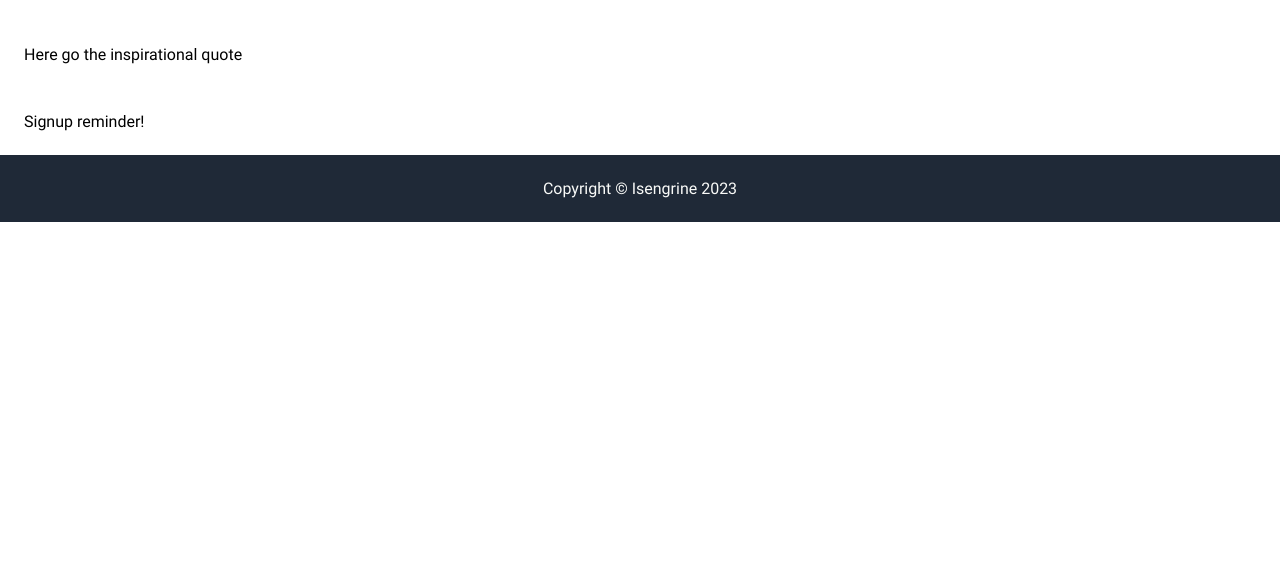
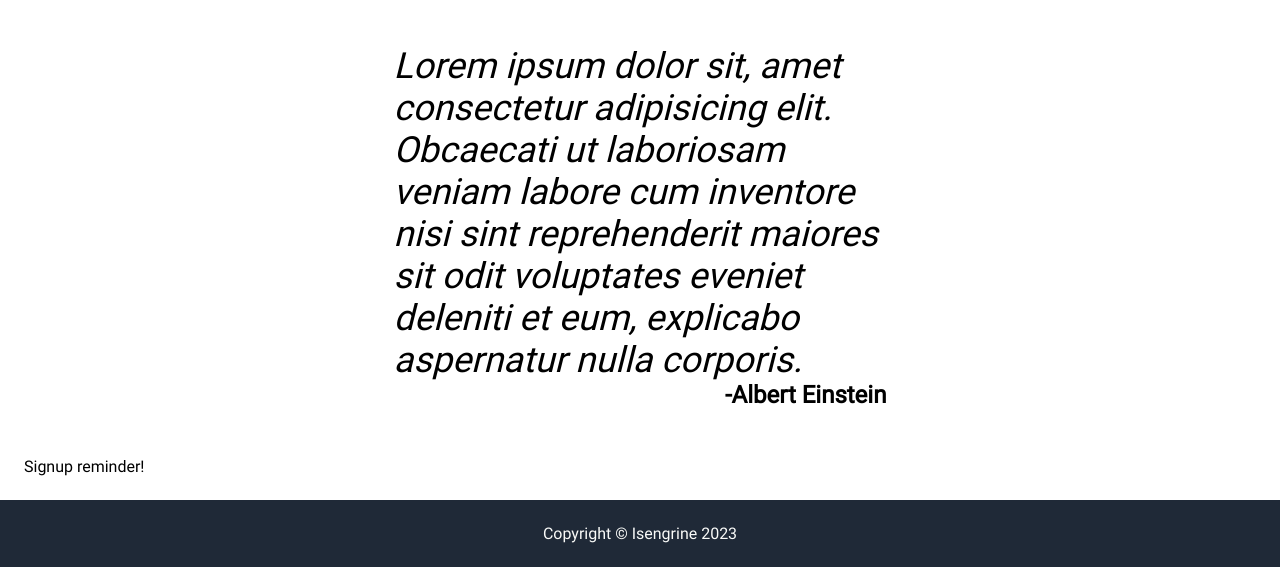
Before and after one commit to Isengrine/landing-page, a plain HTML site: page index.html in a window 1280 px wide. Shown: the part 857-1424 px from the top of the page. Before the commit the page ends 1079 px from the top, so only its background shows below. Drawn offline with Linux system fonts and the light colour scheme.

Commit message:
Add quote section

```diff
--- a/index.html
+++ b/index.html
@@ -55,7 +55,8 @@
             </div>
         </div>
         <div class="cont-mid">
-            <div>Here go the inspirational quote</div>
+            <div class="quote">Lorem ipsum dolor sit, amet consectetur adipisicing elit. Obcaecati ut laboriosam veniam labore cum inventore nisi sint reprehenderit maiores sit odit voluptates eveniet deleniti et eum, explicabo aspernatur nulla corporis.</div>
+            <div class="quotee">-Albert Einstein</div>
         </div>
         <div class="cont-low">
             <div>Signup reminder!</div>
--- a/style.css
+++ b/style.css
@@ -82,7 +82,7 @@ a {
 
 .button-container {
     display: flex;
-    flex: 0;
+    flex-shrink: 0;
 }
 
 .button-signup {
@@ -107,6 +107,22 @@ a {
     display: flex;
     flex-direction: column;
     gap: 36px;
+}
+
+.cont-mid {
+    display: flex;
+    flex-direction: column;
+    font-size: 36px;
+    font-style: italic;
+    margin: 0 30% 0 30%;
+}
+
+.quotee {
+    display: flex;
+    justify-content: flex-end;
+    font-size: 24px;
+    font-style: normal;
+    font-weight: bold;
 }
 
 .items {
```
